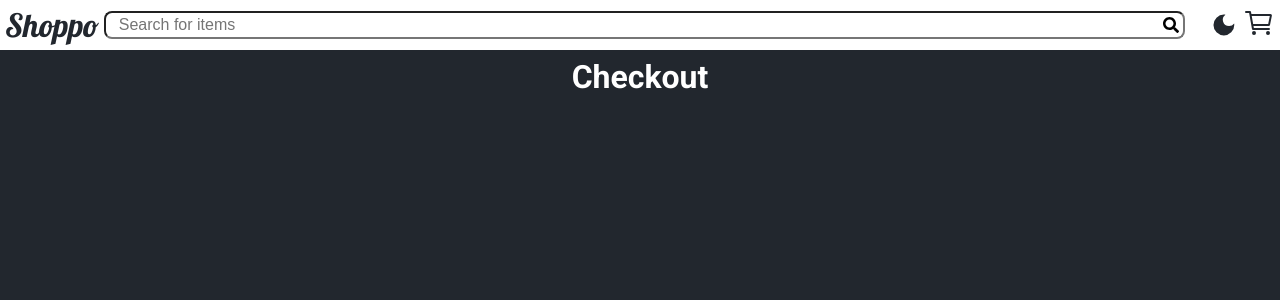
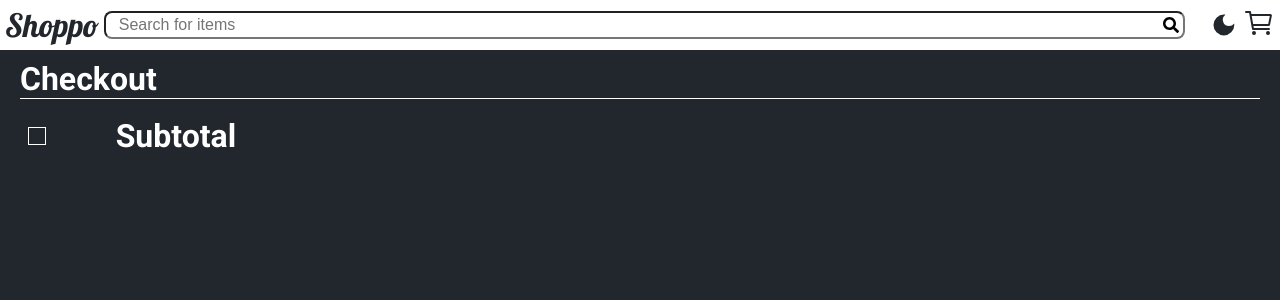
Before and after one commit to hazeltonbw/ecommerce, a React (Create React App) app: page /checkout in a window 1280 px wide. Shown: the top 300 px of the page. Built offline with nearby package versions, Linux system fonts and the light colour scheme.

Commit message:
build out checkout page, add margin to main tag

```diff
--- a/src/components/Cart.jsx
+++ b/src/components/Cart.jsx
@@ -23,7 +23,9 @@ const Cart = () => {
   if (Object.keys(cart).length === 0) {
     return (
       <Flex>
-        <h1 style={{ textAlign: "center" }}>Nothing in your cart!</h1>
+        <h1 style={{ textAlign: "center", margin: "10px" }}>
+          Nothing in your cart!
+        </h1>
         <LinkButton to="/products">Check out our products here</LinkButton>
       </Flex>
     );
@@ -31,6 +33,7 @@ const Cart = () => {
 
   return (
     <>
+      <h1 style={{ margin: "10px" }}>My Cart</h1>
       <Card>
         <ProductsList>
           {Object.keys(cart).map((productId) => {
--- a/src/components/Checkout.jsx
+++ b/src/components/Checkout.jsx
@@ -1,29 +1,41 @@
 import { useSelector } from "react-redux";
 import { selectCart } from "../store/commerceSlice";
-import Product from "../components/Product";
 import {
-  ProductsList,
-  EditCart,
-  CartIcon,
   Flex,
-  LinkButton,
-  Card,
   SideBar,
+  CheckoutWrapper,
+  FlexRow,
+  ImgWrapper,
 } from "../styles/StyledComponents";
 const Checkout = () => {
   const cart = useSelector(selectCart);
   return (
+    <>
+      <h1 style={{ margin: "10px", borderBottom: "1px solid white" }}>
+        Checkout
+      </h1>
+      <FlexRow>
+        <CheckoutWrapper>
           <Flex>
-      <h1>Checkout</h1>
             {Object.keys(cart).map((productId) => {
               return (
-          <>
-            <h4>{cart[productId].title}:</h4>
-            <h4>{cart[productId].quantity}</h4>
-          </>
+                <FlexRow>
+                  <ImgWrapper>
+                    <img src={cart[productId].image} alt="" />
+                  </ImgWrapper>
+                  <h4>{cart[productId].title}</h4>
+                  <h4>x{cart[productId].quantity}</h4>
+                  <h4>${cart[productId].price.toFixed(2)}</h4>
+                </FlexRow>
               );
             })}
           </Flex>
+        </CheckoutWrapper>
+        <SideBar>
+          <h1>Subtotal</h1>
+        </SideBar>
+      </FlexRow>
+    </>
   );
 };
 
--- a/src/components/Home.jsx
+++ b/src/components/Home.jsx
@@ -33,7 +33,7 @@ const Home = ({ theme, setTheme }) => {
           <CartIcon nav size="2rem" />
         </NavLink>
       </Nav>
-      <main>
+      <main style={{ margin: "10px" }}>
         <Outlet />
       </main>
     </>
--- a/src/styles/StyledComponents.js
+++ b/src/styles/StyledComponents.js
@@ -136,8 +136,8 @@ export const ProductsList = styled.section`
 `;
 
 export const ImgWrapper = styled.div`
-  width: 300px;
-  height: 300px;
+  width: 200px;
+  height: 200px;
 `;
 
 export const Rating = styled.span`
@@ -167,6 +167,17 @@ export const Flex = styled.div`
   }
 `;
 
+export const FlexRow = styled(Flex)`
+  flex-direction: row;
+  text-align: center;
+  img {
+    width: 200px;
+    height: 200px;
+  }
+  justify-content: flex-start;
+  gap: 30px;
+`;
+
 export const Card = styled.div`
   display: flex;
   align-items: baseline;
@@ -194,3 +205,18 @@ export const SideBar = styled.div`
   display: flex;
   justify-content: center;
 `;
+
+export const CheckoutWrapper = styled.div`
+  display: flex;
+  flex-direction: column;
+  border: 1px solid white;
+  margin: 10px;
+  gap: 30px;
+  justify-content: flex-start;
+
+  @media (max-width: 678px) {
+    ${FlexRow} {
+      flex-direction: column;
+    }
+  }
+`;
```
Lines whose indentation alone changed are shown as unchanged.
